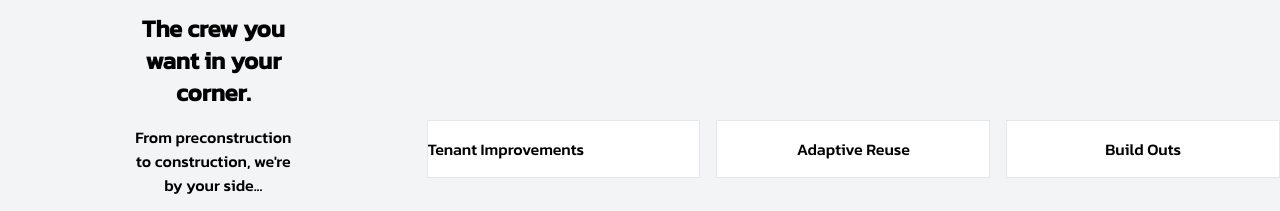
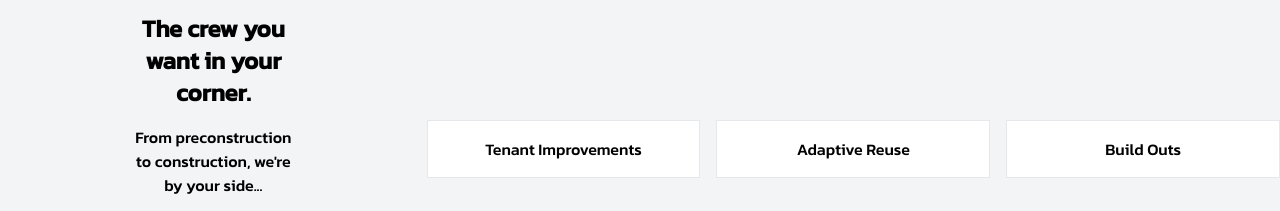
Before and after one commit to AkshayKalamkarr/supremeinfrastructure, a Next.js app: page /about/architecturalDesigns in a window 1280 px wide. Shown: the part 1560-1771 px from the top of the page. Built offline with nearby package versions, Linux system fonts and the light colour scheme.

Commit message:
new code

```diff
--- a/app/about/architecturalDesigns/page.jsx
+++ b/app/about/architecturalDesigns/page.jsx
@@ -144,21 +144,21 @@ export default function Home() {
           >
             <div className="w-full grid grid-cols-3 gap-4 pt-8">
               <motion.button
-                className="text-start bg-white p-0 border"
+                className="text-start bg-white p-0 border md:text-center"
                 whileHover={{ scale: 1.05 }}
                 whileTap={{ scale: 0.95 }}
               >
                 Tenant Improvements
               </motion.button>
               <motion.button
-                className="text-center bg-white p-4 border"
+                className="text-center bg-white p-4 border md:text-center"
                 whileHover={{ scale: 1.05 }}
                 whileTap={{ scale: 0.95 }}
               >
                 Adaptive Reuse
               </motion.button>
               <motion.button
-                className="text-center bg-white p-4 border"
+                className="text-center bg-white p-4 border md:text-center"
                 whileHover={{ scale: 1.05 }}
                 whileTap={{ scale: 0.95 }}
               >
```
